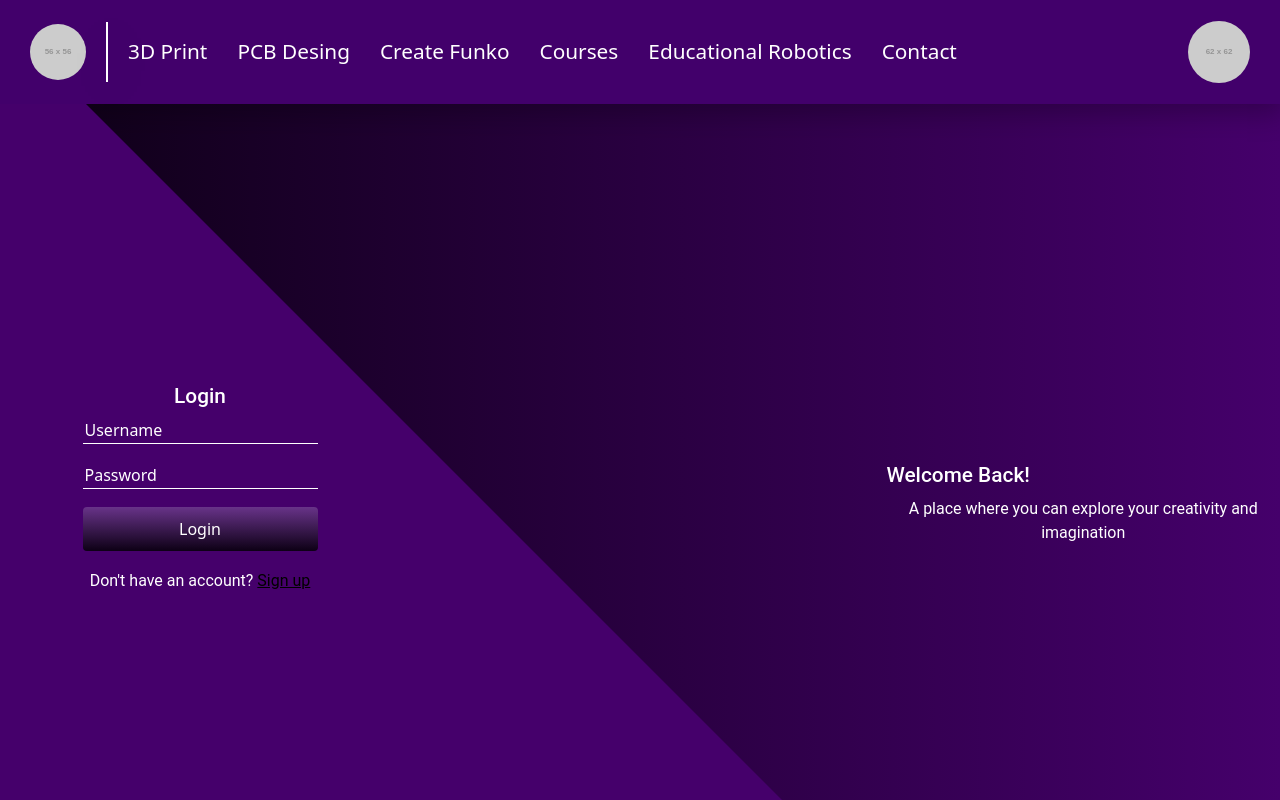
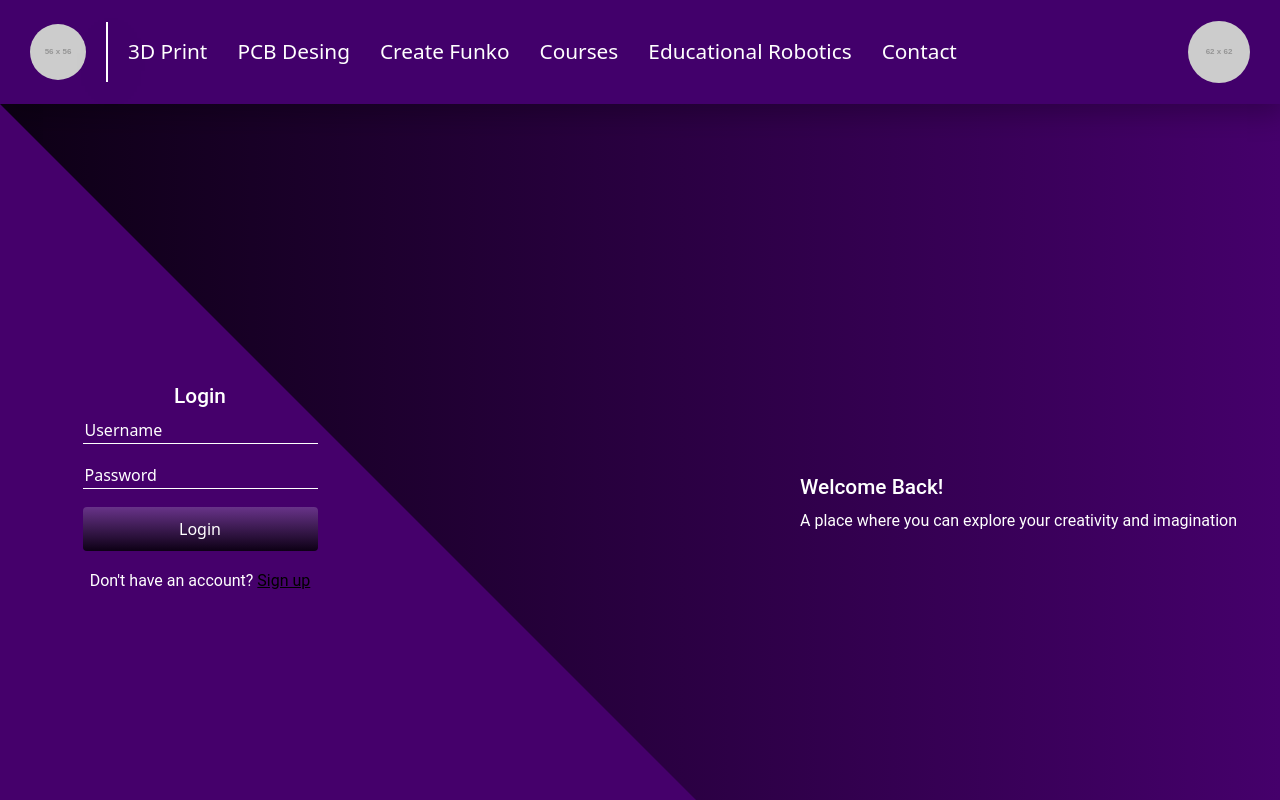
Before and after one commit to LOSU028/MythBots_TDC, an Angular app in the folder MythBots/: page /login in a window 1280 px wide. Shown: the top 800 px of the page. Built offline with nearby package versions, Linux system fonts and the light colour scheme.

Commit message:
register funcionando con api, se agregó redireccionamiento una vez hecho register y login

```diff
--- a/MythBots/src/app/components/paths/login/login.component.scss
+++ b/MythBots/src/app/components/paths/login/login.component.scss
@@ -9,15 +9,16 @@ input.ng-dirty.ng-invalid{
 .container {
     background-image: linear-gradient(to right, $color-primary-1, $color-primary-5);
     display: flex;
+    width: 100%;
     align-items: center;
     padding: 0;
     margin: 0;
     box-sizing: border-box;
-    max-width: 100%;
+    min-width: 100%;
 }
 
 .login-container {
-    width: 70%;
+    width: 0%;
     float: left;
     height: 0;
     border-bottom: 800px solid $color-primary-5;
@@ -86,6 +87,8 @@ h1{
 }
 
 .description {
+    display: flex;
+    width: 100%;
     color: white;
     font-size: $font-body-size;
     font-family: $font-family-primary;
--- a/MythBots/src/app/components/paths/login/login.component.ts
+++ b/MythBots/src/app/components/paths/login/login.component.ts
@@ -1,6 +1,6 @@
 import { Component, inject } from '@angular/core';
 import { FormGroup, FormsModule, ReactiveFormsModule, Validators, FormBuilder } from '@angular/forms';
-import { RouterLink } from '@angular/router';
+import { Router, RouterLink } from '@angular/router';
 import { AuthService } from '../../../core/services/auth.service';
 @Component({
   selector: 'app-login',
@@ -13,6 +13,7 @@ export class LoginComponent {
 
   loginForm: FormGroup;
   authService = inject(AuthService)
+  router = inject(Router);
 
   constructor(formBuilder: FormBuilder){
     this.loginForm = formBuilder.group({
@@ -27,6 +28,7 @@ export class LoginComponent {
       this.authService.login(this.loginForm.value).subscribe({
         next:(response) =>{
           console.log(response);
+          this.router.navigate(['']);
         }
       })
     }
--- a/MythBots/src/app/components/paths/registrarse/registrarse.component.ts
+++ b/MythBots/src/app/components/paths/registrarse/registrarse.component.ts
@@ -1,6 +1,7 @@
-import { Component } from '@angular/core';
+import { Component, inject } from '@angular/core';
 import { FormsModule, ReactiveFormsModule, Validators, FormBuilder, FormGroup } from '@angular/forms';
-import { RouterLink } from '@angular/router';
+import { Router,RouterLink } from '@angular/router';
+import { AuthService } from '../../../core/services/auth.service';
 
 @Component({
   selector: 'app-registrarse',
@@ -11,10 +12,12 @@ import { RouterLink } from '@angular/router';
 })
 export class RegistrarseComponent {
   form: FormGroup;
+  authService = inject(AuthService)
+  router = inject(Router);
 
   constructor(formBuilder: FormBuilder){
     this.form = formBuilder.group({
-      username:['', [Validators.required, Validators.minLength(8)]],
+      username:['', [Validators.required, Validators.minLength(4)]],
       email: ['',[Validators.required, Validators.email]],
       password: ['', [Validators.required, Validators.pattern('((?=.*\\d)(?=.*[a-z])(?=.*[A-Z]).{8,30})')]]
     })
@@ -22,7 +25,13 @@ export class RegistrarseComponent {
 
   registrar(){
     if (this.form.valid){
-      console.log('Registrando usuario...')
+      console.log('Registrando...')
+      this.authService.register(this.form.value).subscribe({
+        next:(response) =>{
+          console.log(response);
+          this.router.navigate(['login']);
+        }
+      })
     }
   }
 }
--- a/MythBots/src/app/core/services/auth.service.ts
+++ b/MythBots/src/app/core/services/auth.service.ts
@@ -1,7 +1,8 @@
 import { HttpClient } from '@angular/common/http';
 import { Injectable } from '@angular/core';
 import { ApiResponse, LoginPayload, User, RegisterPayload } from '../model/common.model';
-import { ApiEndpoint } from '../constants/constants';
+import { ApiEndpoint, LocalStorage } from '../constants/constants';
+import { map } from 'rxjs';
 @Injectable({
   providedIn: 'root'
 })
@@ -15,5 +16,13 @@ export class AuthService {
 
   login(payload: LoginPayload){
     return this.http.post<ApiResponse<User>>(`${ApiEndpoint.Auth.Login}`,payload)
+    .pipe(
+      map((response) => {
+        if(response.status && response.token){
+          localStorage.setItem(LocalStorage.token, response.token);
+        }
+        return response;
+      })
+    );
   }
 }
```
Also changed, not shown: 1 other file (tests, documents, lock files or other folders).
